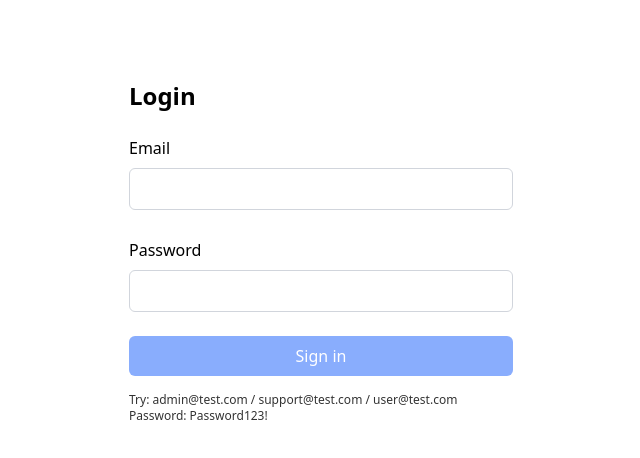
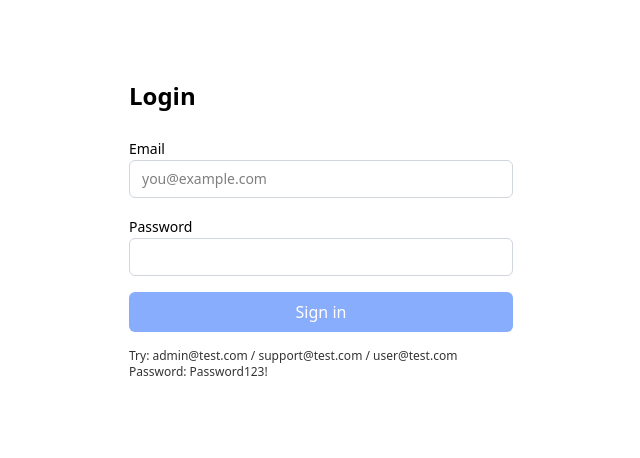
Before and after one commit to bconti123/incident-tracking-system, a Next.js app: page /login in a window 1280 px wide. Shown: the top 458 px of the page, without its empty margins (319-959 px from the left). Built offline with nearby package versions, Linux system fonts and the light colour scheme.

Commit message:
refactor(auth): migrate login page to reusable Form components

```diff
--- a/app/login/page.tsx
+++ b/app/login/page.tsx
@@ -1,46 +1,96 @@
 "use client";
 
+import { useState } from "react";
+import { signIn } from "next-auth/react";
+
 import { Button } from "@/components/ui/Button";
-import { signIn } from "next-auth/react";
-import { useState } from "react";
+import { Form } from "@/components/ui/Form";
+import { FormField } from "@/components/ui/FormField";
 
 export default function LoginPage() {
   const [email, setEmail] = useState("");
   const [password, setPassword] = useState("");
 
+  const [isSubmitting, setIsSubmitting] = useState(false);
+  const [error, setError] = useState<string | null>(null);
+
+  async function onSubmit(e: React.FormEvent<HTMLFormElement>) {
+    e.preventDefault();
+    setError(null);
+
+    if (!email || !password) return;
+
+    setIsSubmitting(true);
+    try {
+      const res = await signIn("credentials", {
+        email,
+        password,
+        callbackUrl: "/app",
+        redirect: false, // lets us show an error instead of instantly navigating
+      });
+
+      if (!res) {
+        setError("Login failed. Please try again.");
+        return;
+      }
+
+      if (res.error) {
+        setError("Invalid email or password.");
+        return;
+      }
+
+      // If redirect:false, NextAuth gives us a URL to navigate to
+      if (res.url) window.location.href = res.url;
+    } catch {
+      setError("Something went wrong. Please try again.");
+    } finally {
+      setIsSubmitting(false);
+    }
+  }
+
+  const disabled = !email || !password || isSubmitting;
+
   return (
     <div className="max-w-sm mx-auto pt-20">
-      <h1 className="text-2xl font-bold mb-6">Login</h1>
-
-      <label className="block mb-2">Email</label>
-      <input
+      <Form
+        title="Login"
+        error={error}
+        onSubmit={onSubmit}
+        className="space-y-6"
+      >
+        <FormField
+          label="Email"
+          name="email"
           value={email}
           onChange={(e) => setEmail(e.target.value)}
-        className="w-full px-3 py-2 border border-gray-300 rounded-md mb-4"
+          placeholder="you@example.com"
         />
 
-      <label className="block mb-2 mt-3">Password</label>
-      <input
+        <FormField
+          label="Password"
+          name="password"
+          type="password"
           value={password}
           onChange={(e) => setPassword(e.target.value)}
-        type="password"
-        className="w-full px-3 py-2 border border-gray-300 rounded-md mb-6"
+          placeholder=""
         />
 
         <Button
+          type="submit"
           style={{ width: "100%" }}
-        onClick={() => signIn("credentials", { email, password, callbackUrl: "/app" })}
           variant="primary"
           size="md"
-        disabled={!email || !password}
+          disabled={disabled}
         >
-        Sign in
+          {isSubmitting ? "Signing in..." : "Sign in"}
         </Button>
 
-      <p className="mt-4 text-xs opacity-80">
-        Try: admin@test.com / support@test.com / user@test.com<br />
+        <p className="text-xs opacity-80">
+          Try: admin@test.com / support@test.com / user@test.com
+          <br />
           Password: Password123!
         </p>
+      </Form>
     </div>
   );
 }
--- a/components/ui/Button.tsx
+++ b/components/ui/Button.tsx
@@ -1,6 +1,7 @@
 type ButtonProps = React.ButtonHTMLAttributes<HTMLButtonElement> & {
   variant?: 'primary' | 'secondary' | 'danger' | 'warning' | 'success' | 'info';
   size?: 'sm' | 'md' | 'lg';
+  type: 'button' | 'submit' | 'reset';
 };
 
 const VARIANTS = {
@@ -23,6 +24,7 @@ export const Button = ({
   variant = "primary",
   size = "md",
   className = "",
+  type = "button",
   ...props
 }: ButtonProps) => {
 
```
Lines whose indentation alone changed are shown as unchanged.
